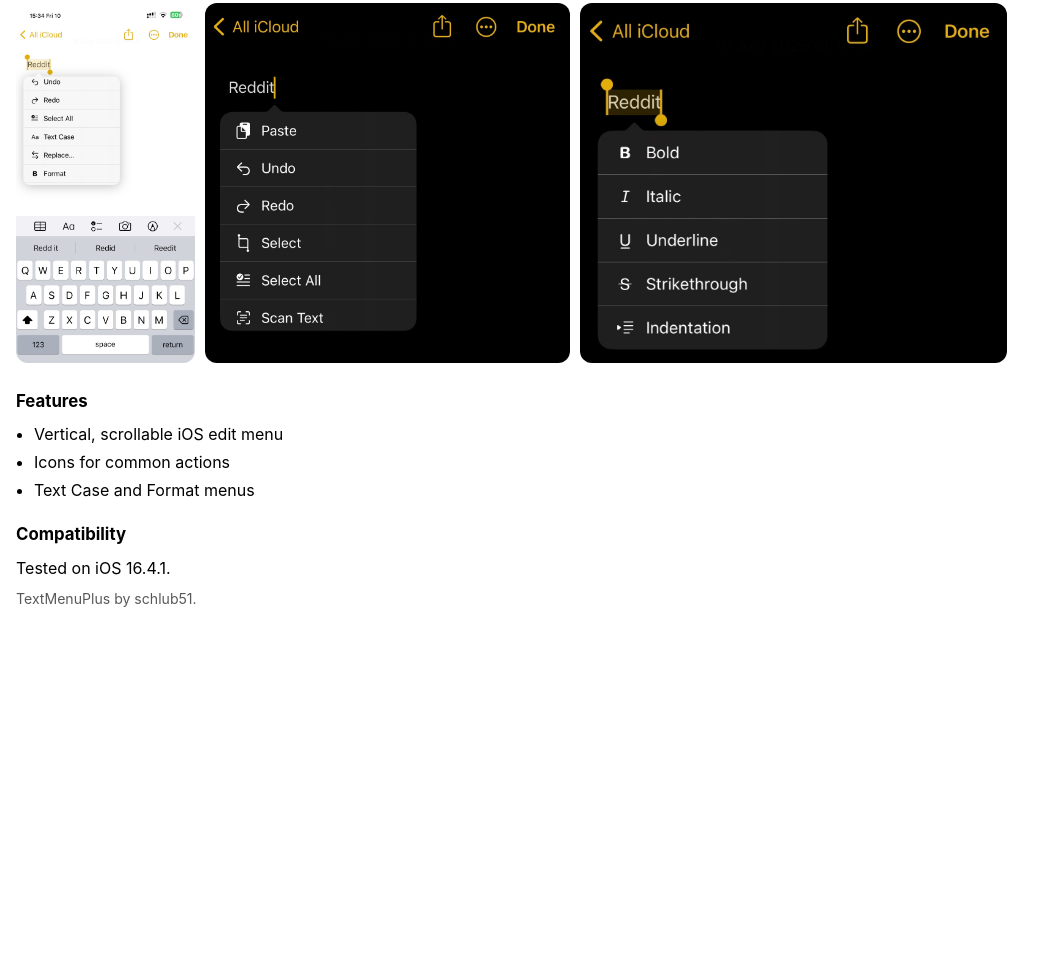
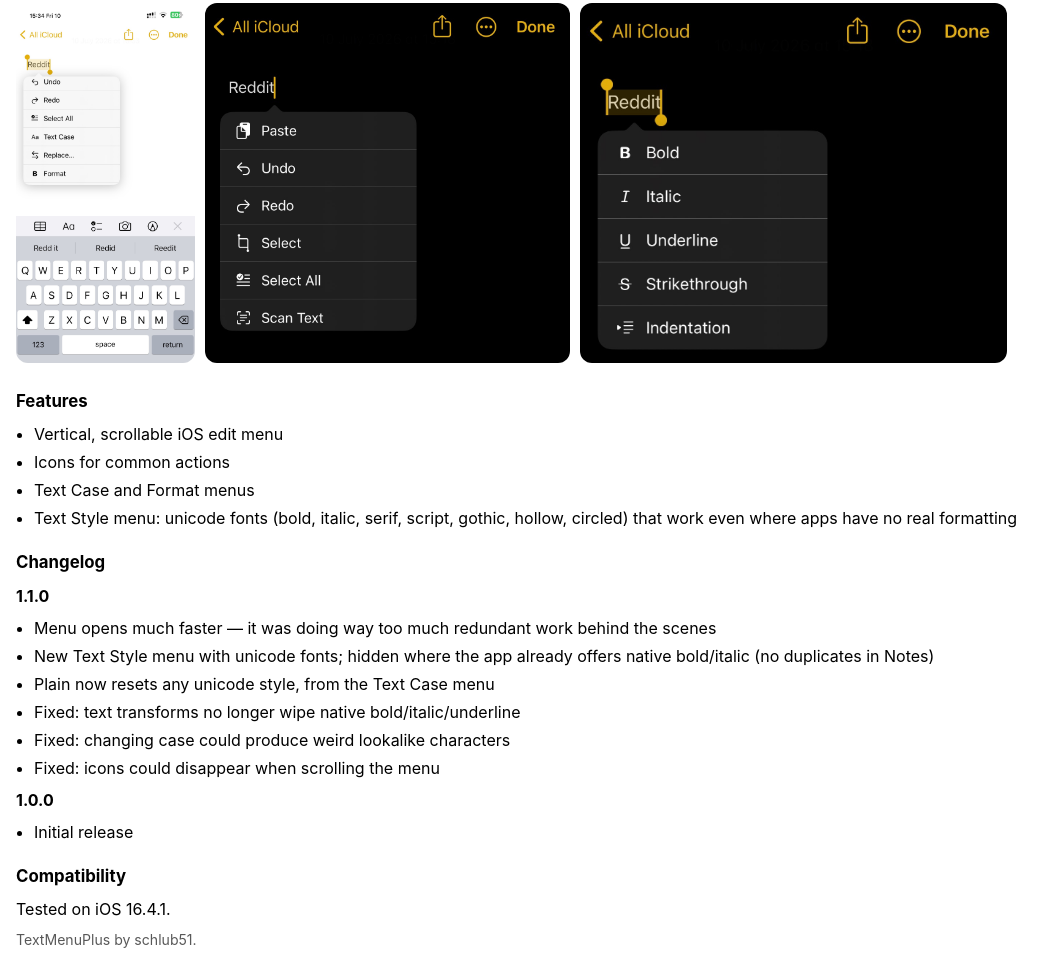
Before and after one commit to schlub51/repo, a plain HTML site: page depictions/textmenuplus/depiction.html in a window 1280 px wide. Shown: the part 130-1104 px from the top of the page, without its empty margins (0-1063 px from the left). Before the commit the page ends 800 px from the top, so only its background shows below. Drawn offline with Linux system fonts and the light colour scheme.

Commit message:
Publish TextMenuPlus 1.1.0 (Text Style menu, faster opening, fixes)
Co-Authored-By: Claude Fable 5 <noreply@anthropic.com>

```diff
--- a/depictions/textmenuplus/depiction.html
+++ b/depictions/textmenuplus/depiction.html
@@ -27,6 +27,22 @@
     <li>Vertical, scrollable iOS edit menu</li>
     <li>Icons for common actions</li>
     <li>Text Case and Format menus</li>
+    <li>Text Style menu: unicode fonts (bold, italic, serif, script, gothic, hollow, circled) that work even where apps have no real formatting</li>
+  </ul>
+
+  <h2>Changelog</h2>
+  <p><strong>1.1.0</strong></p>
+  <ul>
+    <li>Menu opens much faster — it was doing way too much redundant work behind the scenes</li>
+    <li>New Text Style menu with unicode fonts; hidden where the app already offers native bold/italic (no duplicates in Notes)</li>
+    <li>Plain now resets any unicode style, from the Text Case menu</li>
+    <li>Fixed: text transforms no longer wipe native bold/italic/underline</li>
+    <li>Fixed: changing case could produce weird lookalike characters</li>
+    <li>Fixed: icons could disappear when scrolling the menu</li>
+  </ul>
+  <p><strong>1.0.0</strong></p>
+  <ul>
+    <li>Initial release</li>
   </ul>
 
   <h2>Compatibility</h2>
```
Also changed, not shown: depictions/textmenuplus/sileo.json (+39 -8 lines), 4 other files.
